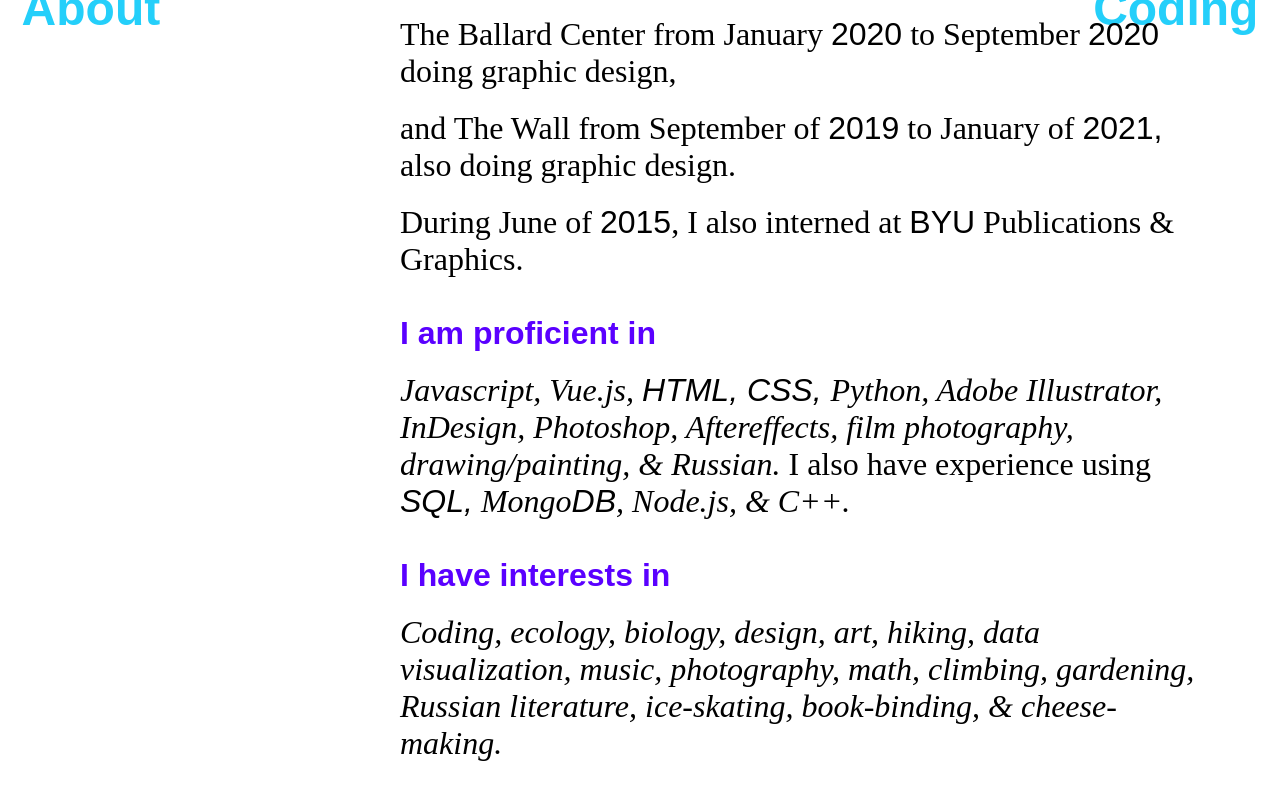
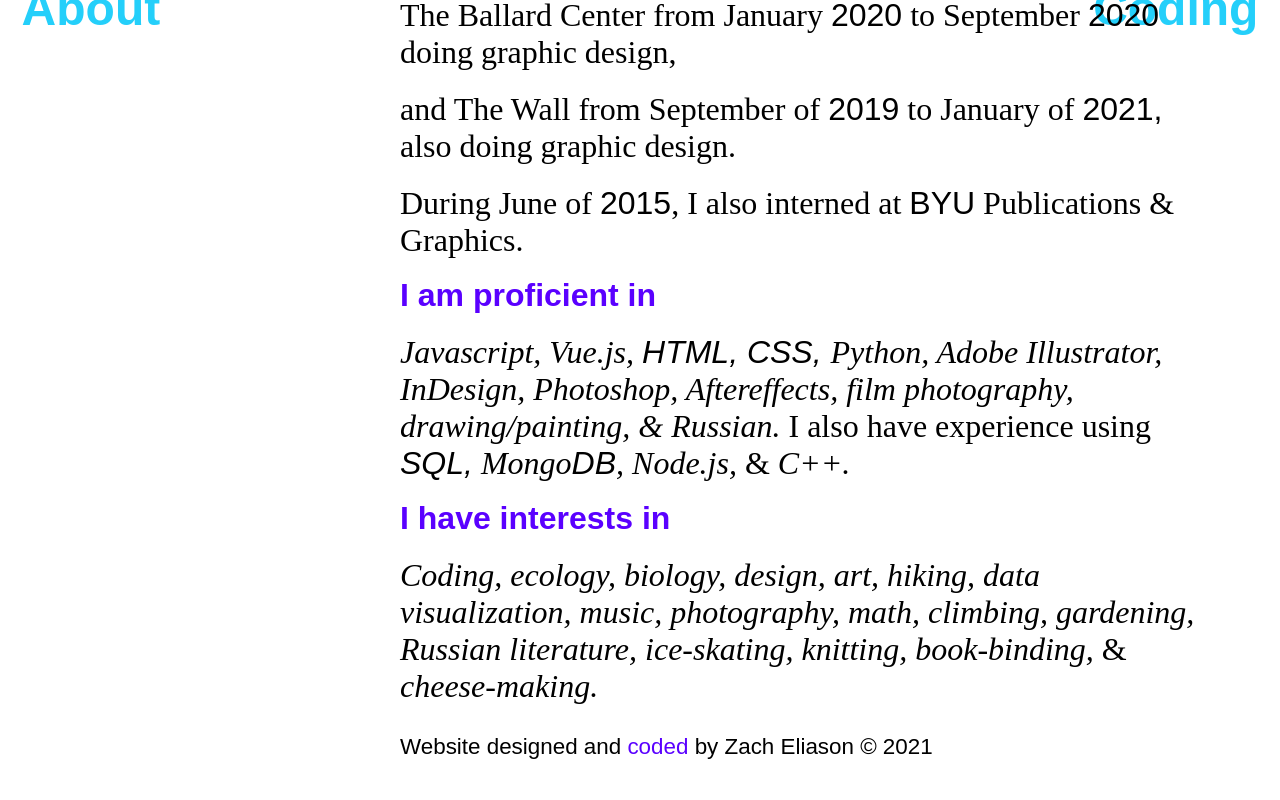
Before and after one commit to zacheliason/z_portfolio, a Vue app: page /about in a window 1280 px wide. Shown: the part 754-1554 px from the top of the page. Built offline with nearby package versions, Linux system fonts and the light colour scheme; the HTML template or start-up script is replaced by a standard one.

Commit message:
styleOverhaul

```diff
--- a/src/App.vue
+++ b/src/App.vue
@@ -127,17 +127,19 @@ html {
   height: 100%;
   margin: 0;
 }
-
+li {
+  font-size: 2em;
+}
 h1 {
   font-family: bc-novatica-cyr, sans-serif;
   font-weight: 800;
 }
 
 p {
-  font-family: bc-novatica-cyr, sans-serif;
-
-  color: #24CFFA /*teal*/;
-  ;
+  font-family: mrs-eaves, serif;
+  color: black;
+  font-weight: normal;
+  font-size: 2em;
 }
 
 a,
@@ -180,7 +182,14 @@ body {
     opacity: 1;
   }
 }
-
+@keyframes slideInFromTop {
+  0% {
+    transform: translateY(-200%);
+  }
+  100% {
+    transform: translateY(0);
+  }
+}
 @media screen and (max-width: 740px) {
   #zach,
   #coding,
--- a/src/components/FileImport.vue
+++ b/src/components/FileImport.vue
@@ -1,5 +1,6 @@
 <template lang="html">
   <div id="all">
+    <router-link id="exit" to="/coding"> &#x2715;</router-link>
     <div class="mobile">
       <p>This app does not work on mobile. Please try a computer!</p>
     </div>
@@ -814,6 +815,21 @@ text {
 img {
   border: 0 !important;
 }
+#exit:hover{
+  transform: rotate(180deg);
+  transition: 1s;
+}
+#exit {
+  transform: rotate(0);
+  transition: .3s;
+  position: fixed;
+  top: 30px;
+  right: 50px;
+  color: white;
+  z-index: 9999999999999999999999999999999 !important;
+  font-size: 2em;
+}
+
 @media screen and (max-width: 620px) {
   .mobile {
     z-index: 99999 !important;
--- a/src/views/About.vue
+++ b/src/views/About.vue
@@ -28,10 +28,11 @@
       <br>
       <h2>I am proficient in</h2>
       <p><span class="emphasis">Javascript, Vue.js, <span class="place">HTML, CSS, </span> Python, Adobe Illustrator, InDesign, Photoshop, Aftereffects, film photography, drawing/painting, &#38;
-          Russian.</span> I also have experience using<span class="emphasis"><span class="place"> SQL,</span> Mongo<span class="place">DB</span>, Node.js, &#38; C++.</span></p>
+          Russian.</span> I also have experience using<span class="emphasis"><span class="place"> SQL,</span> Mongo<span class="place">DB</span>, Node.js,</span> &#38; <span class="emphasis">C++.</span></p>
       <br>
       <h2>I have interests in</h2>
-      <p> <span class="emphasis">Coding, ecology, biology, design, art, hiking, data visualization, music, photography, math, climbing, gardening, Russian literature, ice-skating, book-binding, &#38; cheese-making.</span></p>
+      <p> <span class="emphasis">Coding, ecology, biology, design, art, hiking, data visualization, music, photography, math, climbing, gardening, Russian literature, ice-skating, knitting, book-binding, </span> &#38; <span class="emphasis"> cheese-making.</span></p>
+      <p> <span class="smaller place">Website designed and <a href="https://github.com/zacheliason/z_portfolio">coded</a> by Zach Eliason &copy; 2021</span> </p>
       <div class="spacer">
 
       </div>
@@ -56,6 +57,20 @@ export default {
 </script>
 
 <style lang="css" scoped>
+.smaller {
+  font-size: .7em;
+}
+.smaller a {
+  transition: .3s;
+  font-family: mrs-eaves-roman-all-small-ca, sans-serif !important;
+  color: #5A00FF /*blue*/;
+  font-weight: unset;
+}
+.smaller a:hover {
+  color: #24CFFA /*teal*/;
+  transition: .5s;
+  letter-spacing: 1px;
+}
 .righthalf {
   overflow-y: scroll;
   padding: 0 60px;
@@ -80,7 +95,7 @@ h2 {
 width: 100%;
  font-family: bc-novatica-cyr, sans-serif;
   color: #5A00FF /*blue*/;
-  font-size: 1em;
+  font-size: 2em;
   margin: 0;
 
 }
@@ -93,7 +108,7 @@ h3  {
 }
 .profile {
   transform: translateX(-100%);
-  animation: slideInFromLeft 1s ease .5s forwards;
+  animation: slideInFromLeft 1s ease 1s forwards;
   text-align: center;
   z-index: -1000;
   height: 100vh;
@@ -140,7 +155,7 @@ li {
 
 }
 .sidebar {
-  animation: 1s ease 0s 1 slideInFromTop;
+  animation: 1.7s ease 0s 1 slideInFromTop;
   position: relative;
   float: right;
   text-align: left;
@@ -152,7 +167,6 @@ li {
   width: 75vw;
   display: flex;
   flex-wrap: nowrap;
-  font-size: 2em;
   margin: 0;
   z-index: -1;
   mix-blend-mode: multiply;
@@ -177,14 +191,6 @@ img {
     transform: translateX(0);
   }
 }
-@keyframes slideInFromTop {
-  0% {
-    transform: translateY(-100%);
-  }
-  100% {
-    transform: translateY(0);
-  }
-}
 
 
 @media screen and (max-width: 620px) {
--- a/src/views/WebCode.vue
+++ b/src/views/WebCode.vue
@@ -1,9 +1,15 @@
 <template lang="html">
 <div class="sites" id="subpage">
+  <div class="fill">
+    <div class="half">
+
+    </div>
+  <p>While I've worked on many coding projects, many of them are difficult to display in a way that I am happy with. As such, the best examples of my programming portfolio remain this website and this slowly growing list of projects:</p>
   <ul>
     <li class="link"><router-link class="changed" to="/spotifystreamgraph">Spotify Streamgraph</router-link></li>
+  </ul>
+  </div>
 
-  </ul>
 </div>
 </template>
 
@@ -18,13 +24,27 @@ export default {
 </script>
 
 <style lang="css" scoped>
+.half {
+  position: absolute;
+  top: -60vh;
+  height: 60vh;
+  width: 50%;
+  border-width: 0 5px 0 0 ;
+  border-color: #5A00FF /*blue*/;
+  border-style: dotted;
+}
+.fill {
+  transform: translateY(-200%);
+  animation: 1s ease .5s 1 slideInFromTop forwards;
+  width: 100%;
+  text-align: center;
+  margin: 0 auto;
+}
 .link a {
-  font-size: 2.5em;
   display: block;
-  width: 100vw;
   padding: 0;
   z-index: 100;
-  color: rgb(0,255,255) !important;
+  color: #5A00FF /*blue*/ !important;
 }
 .link a:hover {
   color: #24CFFA /*teal*/ !important;
@@ -33,13 +53,11 @@ export default {
   display: flex;
   width: 50vw;
   height: 100vh;
-  position: fixed;
   margin: 0;
   top: 0;
   bottom: 0;
   right: 0;
   left: 0;
-  flex-wrap: wrap;
   justify-content: center;
   align-items: center;
   margin: 0 auto;
@@ -47,8 +65,8 @@ export default {
   font-weight: bolder;
   }
   ul {
-    text-align: center;
-    padding: 0;
+    width: 100%;
+  padding: 0;
   }
   @media screen and (max-width: 620px) {
     .sites {
```
Also changed, not shown: 13 other files (tests, documents, lock files or other folders).
